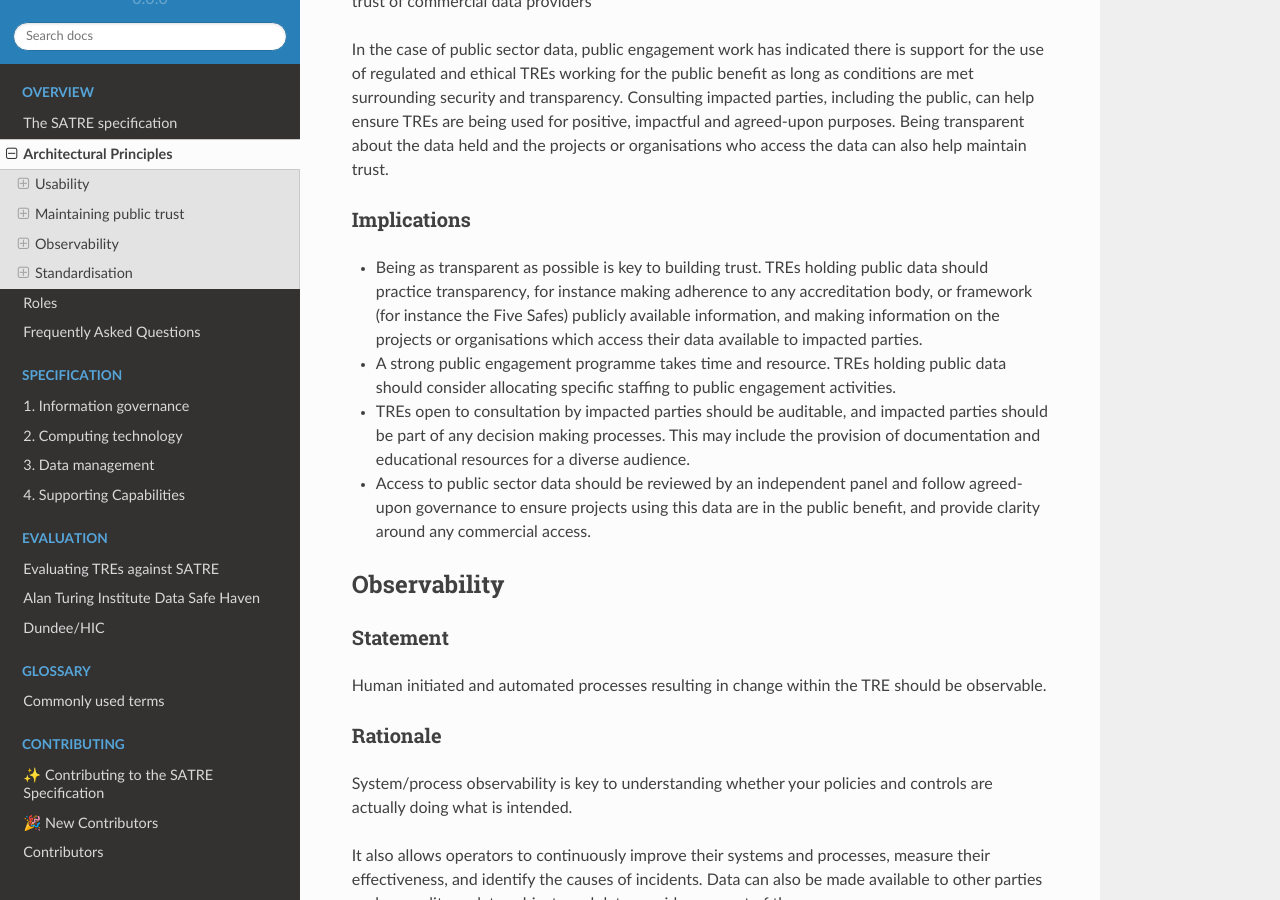
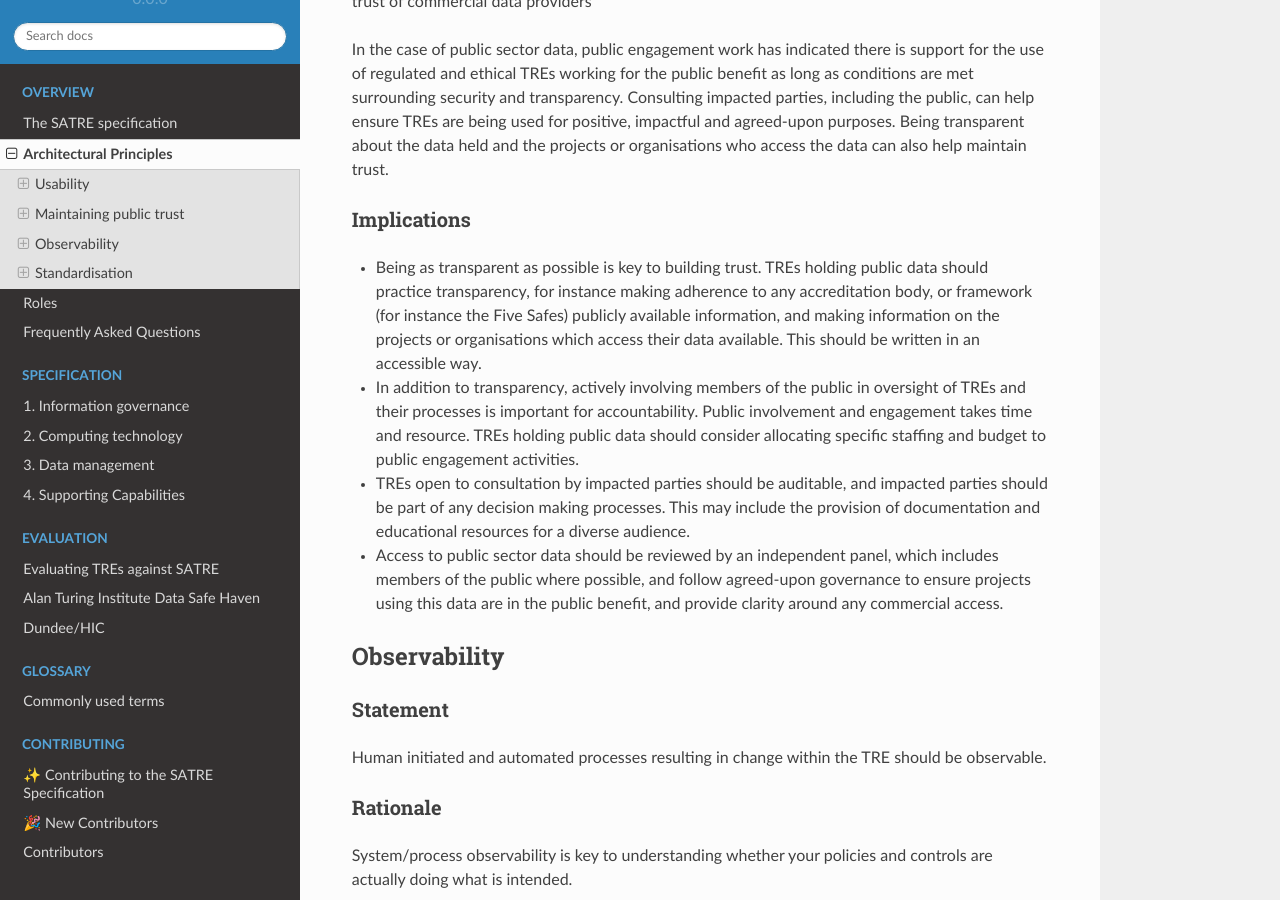
Before and after one commit to sa-tre/satre-specification, a Sphinx documentation site: the page built from docs/source/principles.md, in a window 1280 px wide and 900 px high, scrolled down 1588 px. Built offline with Sphinx 7.4.7 and the Read the Docs theme 2.0.0, drawn with Linux system fonts in a browser that asks for light colours.

Commit message:
Update public trust implications

```diff
--- a/docs/source/principles.md
+++ b/docs/source/principles.md
@@ -57,12 +57,13 @@ Being transparent about the data held and the projects or organisations who acce
 ### Implications
 
 - Being as transparent as possible is key to building trust.
-  TREs holding public data should practice transparency, for instance making adherence to any accreditation body, or framework (for instance the Five Safes) publicly available information, and making information on the projects or organisations which access their data available to impacted parties.
-- A strong public engagement programme takes time and resource.
-  TREs holding public data should consider allocating specific staffing to public engagement activities.
+  TREs holding public data should practice transparency, for instance making adherence to any accreditation body, or framework (for instance the Five Safes) publicly available information, and making information on the projects or organisations which access their data available.
+  This should be written in an accessible way.
+- In addition to transparency, actively involving members of the public in oversight of TREs and their processes is important for accountability.
+  Public involvement and engagement takes time and resource. TREs holding public data should consider allocating specific staffing and budget to public engagement activities.
 - TREs open to consultation by impacted parties should be auditable, and impacted parties should be part of any decision making processes.
   This may include the provision of documentation and educational resources for a diverse audience.
-- Access to public sector data should be reviewed by an independent panel and follow agreed-upon governance to ensure projects using this data are in the public benefit, and provide clarity around any commercial access.
+- Access to public sector data should be reviewed by an independent panel, which includes members of the public where possible, and follow agreed-upon governance to ensure projects using this data are in the public benefit, and provide clarity around any commercial access.
 
 (principle_observability)=
 
```
